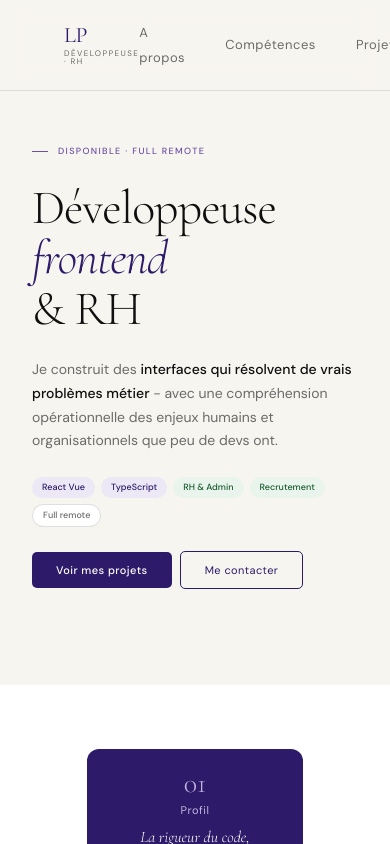
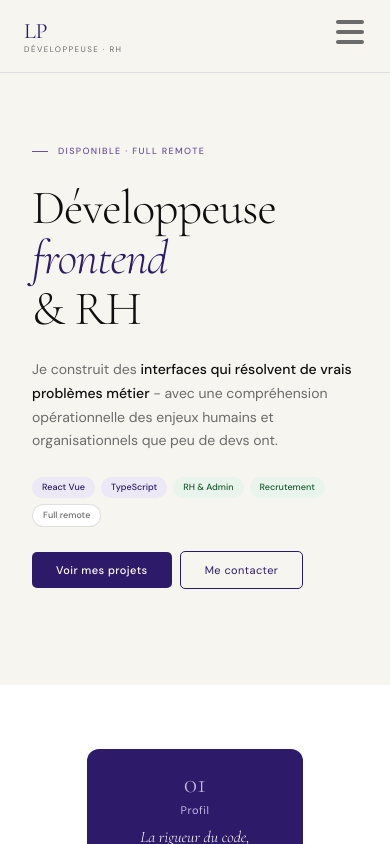
Before and after one commit to NeugdaeUju/Portfolio, a React (Vite) app: page / in a window 390 px wide. Shown: the top 844 px of the page. Built offline with nearby package versions, Linux system fonts and the light colour scheme; a web font is replaced by a local one.

Commit message:
Responsive du Header avec création du menu Hamburger

```diff
--- a/package.json
+++ b/package.json
@@ -12,7 +12,7 @@
   "dependencies": {
     "react": "^19.2.0",
     "react-dom": "^19.2.0",
-    "react-icons": "^5.5.0",
+    "react-icons": "^5.6.0",
     "react-router-dom": "^7.10.1",
     "sass-embedded": "^1.93.3"
   },
--- a/src/assets/sass/header.scss
+++ b/src/assets/sass/header.scss
@@ -13,6 +13,10 @@
     background: rgba(247,245,240,0.88);
     backdrop-filter: blur(12px);
     border-bottom : 1px solid rgba(45,27,105,0.12);
+
+    & .hamburger {
+        display : none;
+    }
 
 
     &__nav {
@@ -70,3 +74,68 @@
         }
     }
 }
+
+@media (max-width : 768px) {
+    .header {
+        padding : 1rem 1.5rem;
+
+        & ul {
+            gap : 1.5rem;
+
+
+        }
+
+        & .hamburger {
+            display : block;
+            font-size : 2rem;
+            background: none;
+            border : none;
+            cursor : pointer;
+            color : variables.$gris;
+            font-weight : 300;
+        }
+
+        &_nav {
+            position : fixed;
+            top : 0;
+            right : 0;
+            width : 75%;
+            height : 100vh;
+            transform: translateX(100%);
+            background: variables.$bg-color;
+
+            & .menu_close {
+                position : absolute;
+                top : 1.5rem;
+                right : 1.5rem;
+                font-size : 2rem;
+                background: none;
+                border : none;
+                cursor : pointer;
+                color : variables.$gris;
+                font-weight : 300;
+            }
+
+            & ul {
+                padding : 4rem 2rem;
+                border-left : 0.5px solid rgba(45, 27, 105, 0.12);
+
+                & li {
+                    margin-bottom : 0.5rem;
+
+                    &:last-child {
+                        margin-top : 1rem;
+                    }
+                }
+
+                & li::marker {
+                content: '';
+                }
+            }
+        }
+
+        &_nav.active {
+            transform : translateX(0);
+        }
+    }
+}
--- a/src/components/Header.jsx
+++ b/src/components/Header.jsx
@@ -1,18 +1,22 @@
+import { useState } from 'react';
+import { FaBars, FaXmark } from "react-icons/fa6";
 import '../assets/sass/header.scss'
 
 function Header () {
-
+    const [menuOpen, setMenuOpen] = useState(false);
     return (
         <>
             <header className='header'>
                 <a href="#" className='header__logo'>LP<span className='span'>Développeuse · RH</span></a>
-                <nav className='header__nav'>
+                <button className="hamburger" onClick={() => setMenuOpen(!menuOpen)}><FaBars /></button>
+                <nav className={`header_nav ${menuOpen ? 'active' : ''}`}>
+                    <button className="menu_close" onClick={() => setMenuOpen(false)}><FaXmark /></button>
                     <ul>
-                        <li><a className='header__nav__item' href='#about'>A propos</a></li>
-                        <li><a className='header__nav__item' href='#skills'>Compétences </a></li>
-                        <li><a className='header__nav__item' href='#projects'>Projets</a></li>
-                        <li><a className='header__nav__item' href='#experience'>Expérience</a></li>
-                        <li><a className='header__nav__button' href='#contact'>Me contacter</a></li>
+                        <li><a className='header__nav__item' href='#about' onClick={() => setMenuOpen(false)}>A propos</a></li>
+                        <li><a className='header__nav__item' href='#skills' onClick={() => setMenuOpen(false)}>Compétences </a></li>
+                        <li><a className='header__nav__item' href='#projects' onClick={() => setMenuOpen(false)}>Projets</a></li>
+                        <li><a className='header__nav__item' href='#experience' onClick={() => setMenuOpen(false)}>Expérience</a></li>
+                        <li><a className='header__nav__button' href='#contact' onClick={() => setMenuOpen(false)}>Me contacter</a></li>
                     </ul>
                 </nav>
             </header>
```
Also changed, not shown: 1 other file (tests, documents, lock files or other folders).
